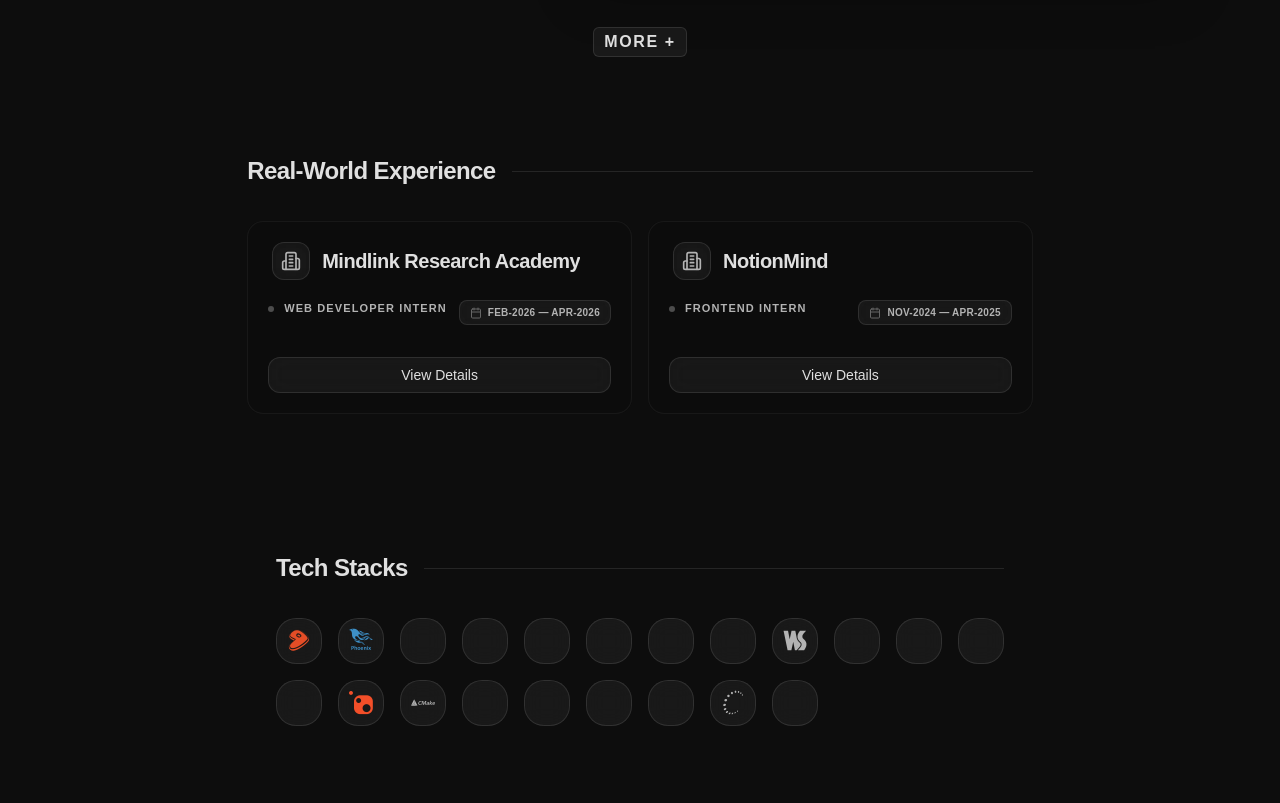
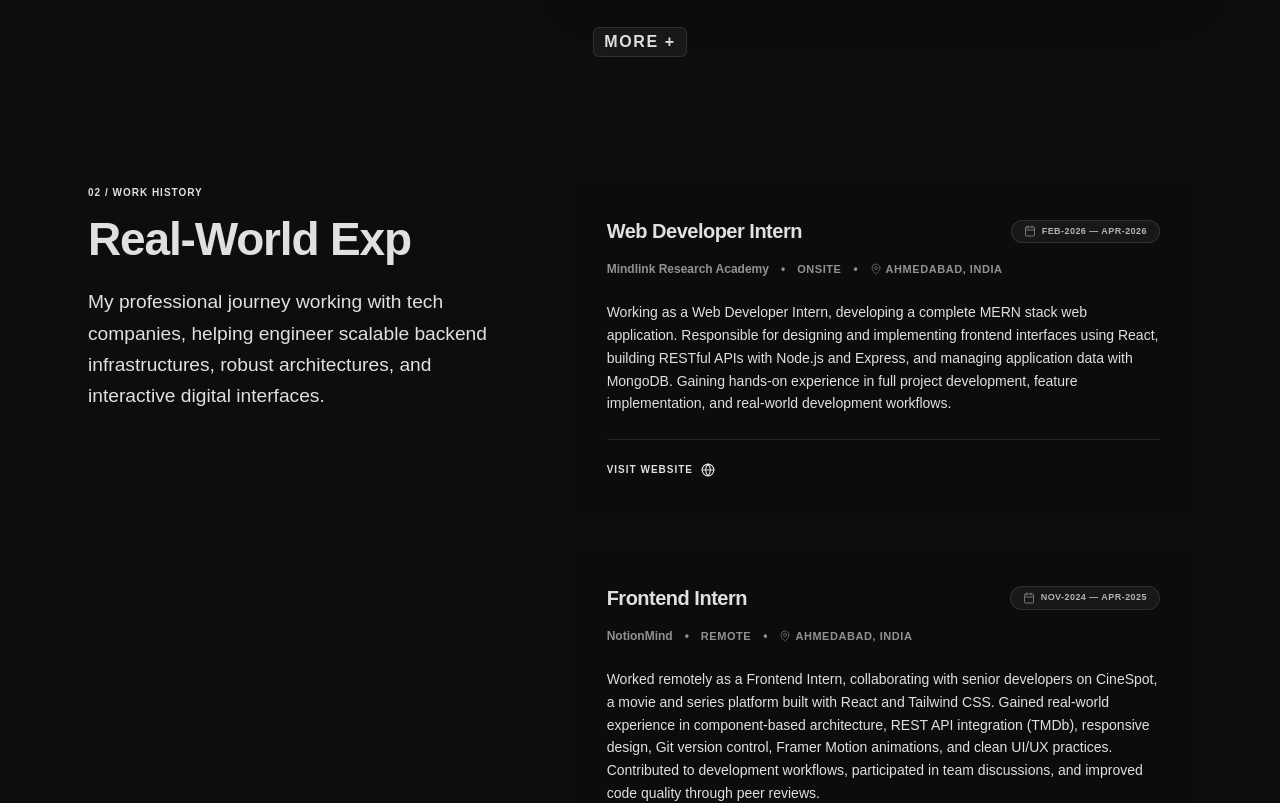
Before and after one commit to Krutarth-Raval/Portfolio, a React (Vite) app: page / in a window 1280 px wide. Shown: the part 1520-2323 px from the top of the page. Built offline with nearby package versions, Linux system fonts and the light colour scheme; a web font is replaced by a local one.

Commit message:
Update Experience.jsx

```diff
--- a/src/components/Experience.jsx
+++ b/src/components/Experience.jsx
@@ -1,167 +1,109 @@
-import { motion, useInView, AnimatePresence } from "framer-motion";
-import { useRef, useState, useEffect } from "react";
+import React, { useState } from "react";
+import { motion } from "framer-motion";
 import ExperienceData from "../Data/Experience.json";
-import { Globe, MapPin, Building2, Calendar, X } from "lucide-react";
-import { Button } from "./ui/button";
+import { Globe, MapPin, Building2, Calendar } from "lucide-react";
 
 const Experience = () => {
-  const [selectedExp, setSelectedExp] = useState(null);
   const [showAll, setShowAll] = useState(false);
-  const ref = useRef(null);
-  const isInView = useInView(ref, { once: true });
-
   const visibleExperiences = showAll ? ExperienceData : ExperienceData.slice(0, 2);
 
-  // Prevent background scroll when modal is open
-  useEffect(() => {
-    if (selectedExp) {
-      document.body.style.overflow = "hidden";
-    } else {
-      document.body.style.overflow = "unset";
-    }
-    return () => {
-      document.body.style.overflow = "unset";
-    };
-  }, [selectedExp]);
+  return (
+    <div className="min-h-screen flex flex-col justify-center py-16 px-6 max-w-6xl mx-auto w-full select-none">
+      <div className="grid grid-cols-1 lg:grid-cols-12 gap-12 lg:gap-16 items-start">
 
-  return (
-    <div className="p-2 flex flex-col justify-start mt-6 mb-20">
-      <div className="flex items-center gap-4 mb-2">
-        <h2 className="description-font-size font-bold tracking-tight">Real-World Experience</h2>
-        <div className="flex-1 h-px bg-white/10"></div>
-      </div>
+        {/* Left Column - Sticky Details */}
+        <motion.div
+          className="lg:col-span-5 sticky top-0 lg:top-16 z-40 flex flex-col gap-4 text-left pt-8 pb-20 -mt-8 -mx-6 px-6 mb-[40vh] lg:mb-0 lg:mx-0 lg:px-0 lg:pt-0 lg:pb-0 lg:mt-0 bg-gradient-to-b from-[var(--theme-bg)] via-[var(--theme-bg)] via-75% to-transparent lg:bg-none"
+          initial={{ opacity: 0, x: -30 }}
+          whileInView={{ opacity: 1, x: 0 }}
+          viewport={{ once: false, margin: "-100px" }}
+          transition={{ duration: 0.8, cubicBezier: [0.16, 1, 0.3, 1] }}
+        >
+          <div className="flex items-center gap-4">
+            <span className="text-[10px] font-black uppercase tracking-widest text-accent">02 / Work History</span>
+            <div className="h-px bg-accent/20 flex-1"></div>
+          </div>
+          <h2 className="title-font-size font-extrabold text-theme leading-none tracking-tight">
+            Real-World Exp
+          </h2>
+          <p className="normal-font-size text-theme-secondary/80 font-medium leading-relaxed max-w-md mt-2">
+            My professional journey working with tech companies, helping engineer scalable backend infrastructures, robust architectures, and interactive digital interfaces.
+          </p>
+        </motion.div>
 
+        {/* Right Column - Experience List */}
+        <div className="lg:col-span-7 flex flex-col gap-10 relative -mt-[40vh] lg:mt-0">
+          {visibleExperiences.map((exp, index) => {
+            return (
+              <motion.div
+                key={index}
+                initial={{ opacity: 0, y: 60, scale: 0.95 }}
+                whileInView={{ opacity: 1, y: 0, scale: 1 }}
+                viewport={{ once: false, margin: "-50px" }}
+                transition={{ duration: 0.8, delay: index * 0.1, cubicBezier: [0.16, 1, 0.3, 1] }}
+                whileHover={{ x: 6 }}
+                className="premium-glow-card bg-glossy p-6 sm:p-8 flex flex-col justify-between group relative"
+              >
+                <div className="flex flex-col gap-4">
+                  {/* Top Row: Role Title & Duration Badge */}
+                  <div className="flex flex-col sm:flex-row sm:items-center justify-between gap-3 select-none">
+                    <h3 className="text-xl font-extrabold text-theme tracking-tight group-hover:text-accent transition-colors duration-300">
+                      {exp.role}
+                    </h3>
+                    <div className="flex items-center gap-1.5 px-3 py-1 bg-[var(--theme-btn-bg)] border border-[var(--theme-btn-border)] rounded-full max-w-max shrink-0">
+                      <Calendar className="w-3 h-3 text-theme-secondary opacity-60" />
+                      <span className="text-[9px] font-black uppercase tracking-wider text-theme-secondary">
+                        {exp.starting} — {exp.ending}
+                      </span>
+                    </div>
+                  </div>
 
-      {/* Experience List */}
-      <div className="mt-6 grid grid-cols-1 md:grid-cols-2 gap-4" ref={ref}>
-        {visibleExperiences.map((exp, index) => (
-          <motion.div
-            key={index}
-            initial={{ opacity: 0, scale: 0.95 }}
-            animate={isInView ? { opacity: 1, scale: 1 } : {}}
-            transition={{ duration: 0.4, delay: index * 0.1 }}
-            className="bg-glossy p-5 rounded-2xl border border-white/5 hover:border-white/10 transition-all group flex flex-col justify-between"
-          >
-            <div>
-              <div className="flex items-center gap-3 mb-5 pl-1">
-                <div className="btn-glossy p-2 rounded-xl shadow-inner group-hover:bg-[var(--theme-accent)]/20 transition-colors">
-                  <Building2 className="w-5 h-5 text-theme-secondary" />
-                </div>
-                <h3 className="text-xl font-bold text-theme tracking-tight truncate">{exp.name}</h3>
-              </div>
+                  {/* Subtitle Row: Company & Location */}
+                  <div className="flex flex-wrap items-center gap-2 sm:gap-3 text-xs font-bold text-theme-secondary opacity-80 select-none">
+                    <span className="text-accent font-extrabold">{exp.name}</span>
+                    <span className="text-theme-secondary/30">•</span>
+                    <span className="text-[11px] uppercase tracking-wider">{exp.type}</span>
+                    <span className="text-theme-secondary/30">•</span>
+                    <div className="flex items-center gap-1 text-[11px] uppercase tracking-wider">
+                      <MapPin className="w-3 h-3 opacity-60" />
+                      <span>{exp.location}</span>
+                    </div>
+                  </div>
 
-              <div className="flex items-start justify-between gap-3 mb-6">
-                <div className="flex items-start gap-2.5 min-w-0 flex-1">
-                  <div className="w-1.5 h-1.5 rounded-full bg-[var(--theme-accent)] shrink-0 mt-1.5" />
-                  <p className="text-theme-secondary text-[11px] font-bold uppercase tracking-widest break-words leading-relaxed">{exp.role}</p>
+                  {/* Job Description */}
+                  <p className="text-sm text-theme-secondary/90 leading-relaxed pt-2">
+                    {exp.description}
+                  </p>
                 </div>
 
-                <div className="flex items-center gap-1.5 px-2.5 py-1 btn-glossy rounded-lg shrink-0">
-                  <Calendar className="w-3 h-3 text-theme-secondary opacity-50" />
-                  <span className="text-[10px] font-bold text-theme-secondary tracking-wide uppercase whitespace-nowrap">{exp.starting} — {exp.ending}</span>
+                {/* Company Website Link */}
+                <div className="mt-6 border-t border-[var(--theme-btn-border)] pt-4 select-none">
+                  <a
+                    href={exp.site}
+                    target="_blank"
+                    rel="noopener noreferrer"
+                    className="inline-flex items-center gap-2 text-[10px] font-black uppercase tracking-widest text-accent hover:text-theme transition-colors duration-300 group/link"
+                  >
+                    <span>Visit Website</span>
+                    <Globe className="w-3.5 h-3.5 transition-transform duration-300 group-hover/link:translate-x-1" />
+                  </a>
                 </div>
-              </div>
-            </div>
-
-            <Button
-              onClick={() => setSelectedExp(exp)}
-              className="w-full mt-2 cursor-pointer btn-glossy rounded-xl py-4 transition-all text-theme font-medium text-sm"
-            >
-              View Details
-            </Button>
-          </motion.div>
-        ))}
+              </motion.div>
+            );
+          })}
+        </div>
       </div>
 
       {ExperienceData.length > 2 && !showAll && (
-        <div className="text-center mt-10">
+        <div className="text-center mt-12">
           <button
             onClick={() => setShowAll(true)}
-            className="more-btn px-8 py-2.5 bg-accent/20 border border-[var(--theme-accent)] rounded-full hover:bg-[var(--theme-accent)] hover:text-white transition-all duration-300 font-bold uppercase tracking-widest text-[12px]"
+            className="more-btn px-8 py-3 bg-accent/20 rounded-full transition-all duration-300 font-bold uppercase tracking-widest text-[11px]"
           >
             More +
           </button>
         </div>
       )}
-
-      {/* Experience Pop-up Modal */}
-      <AnimatePresence>
-        {selectedExp && (
-          <motion.div
-            initial={{ opacity: 0 }}
-            animate={{ opacity: 1 }}
-            exit={{ opacity: 0 }}
-            className="fixed inset-0 z-[100] flex items-center justify-center p-4 bg-black/60 backdrop-blur-md"
-          >
-            <motion.div
-              initial={{ opacity: 0, scale: 0.9, y: 20 }}
-              animate={{ opacity: 1, scale: 1, y: 0 }}
-              exit={{ opacity: 0, scale: 0.9, y: 20 }}
-              transition={{ type: "spring", damping: 25, stiffness: 400 }}
-              className="w-full max-w-lg pop-up-block rounded-2xl relative shadow-2xl"
-            >
-              <button
-                onClick={() => setSelectedExp(null)}
-                className="absolute top-[-12px] right-[-12px] z-50 h-6 w-6 bg-red-600 hover:bg-red-700 text-white rounded-full transition-all cursor-pointer shadow-xl flex items-center justify-center px-1 py-2"
-              >
-              <X className="w-5 h-5" />
-            </button>
-
-            <div className="p-8">
-              <div className="flex flex-col gap-1 mb-6">
-                <div className="flex items-center gap-3 mb-1">
-                  <h2 className="text-2xl font-bold text-theme">
-                    {selectedExp.name}
-                  </h2>
-                  <span className="text-[12px] bg-[var(--theme-accent)]/20 px-3 py-1 rounded-full text-theme border border-[var(--theme-accent)]/40">
-                    {selectedExp.type}
-                  </span>
-                </div>
-                <p className="text-lg text-theme-secondary font-medium tracking-tight">
-                  {selectedExp.role}
-                </p>
-              </div>
-
-              <div className="grid grid-cols-2 gap-4 mb-6">
-                <div className="btn-glossy p-3 rounded-xl">
-                  <div className="flex items-center gap-2 text-theme-secondary opacity-50 text-[10px] uppercase font-bold tracking-widest mb-1.5">
-                    <Calendar className="w-3 h-3" /> Duration
-                  </div>
-                  <p className="text-sm text-theme">{selectedExp.starting} - {selectedExp.ending}</p>
-                </div>
-                <div className="btn-glossy p-3 rounded-xl">
-                  <div className="flex items-center gap-2 text-theme-secondary opacity-50 text-[10px] uppercase font-bold tracking-widest mb-1.5">
-                    <MapPin className="w-3 h-3" /> Location
-                  </div>
-                  <p className="text-sm text-theme">{selectedExp.location}</p>
-                </div>
-              </div>
-
-              <div className="mb-8">
-                <p className="text-theme-secondary opacity-50 text-[10px] uppercase font-bold tracking-widest mb-3">
-                  Description
-                </p>
-                <div className="max-h-[30vh] overflow-y-auto pr-2 text-sm text-theme-secondary leading-relaxed scrollbar-thin">
-                  {selectedExp.description}
-                </div>
-              </div>
-
-              <div className="flex gap-4 pt-6 border-t border-white/10">
-                <a
-                  href={selectedExp.site}
-                  target="_blank"
-                  rel="noopener noreferrer"
-                  className="flex-1 flex items-center justify-center gap-2 py-3 bg-white text-black rounded-xl font-bold transition-all hover:bg-white/90"
-                >
-                  <Globe className="w-4 h-4" />
-                  Visit Website
-                </a>
-              </div>
-            </div>
-          </motion.div>
-        </motion.div>
-      )}
-    </AnimatePresence>
     </div>
   );
 };
```
